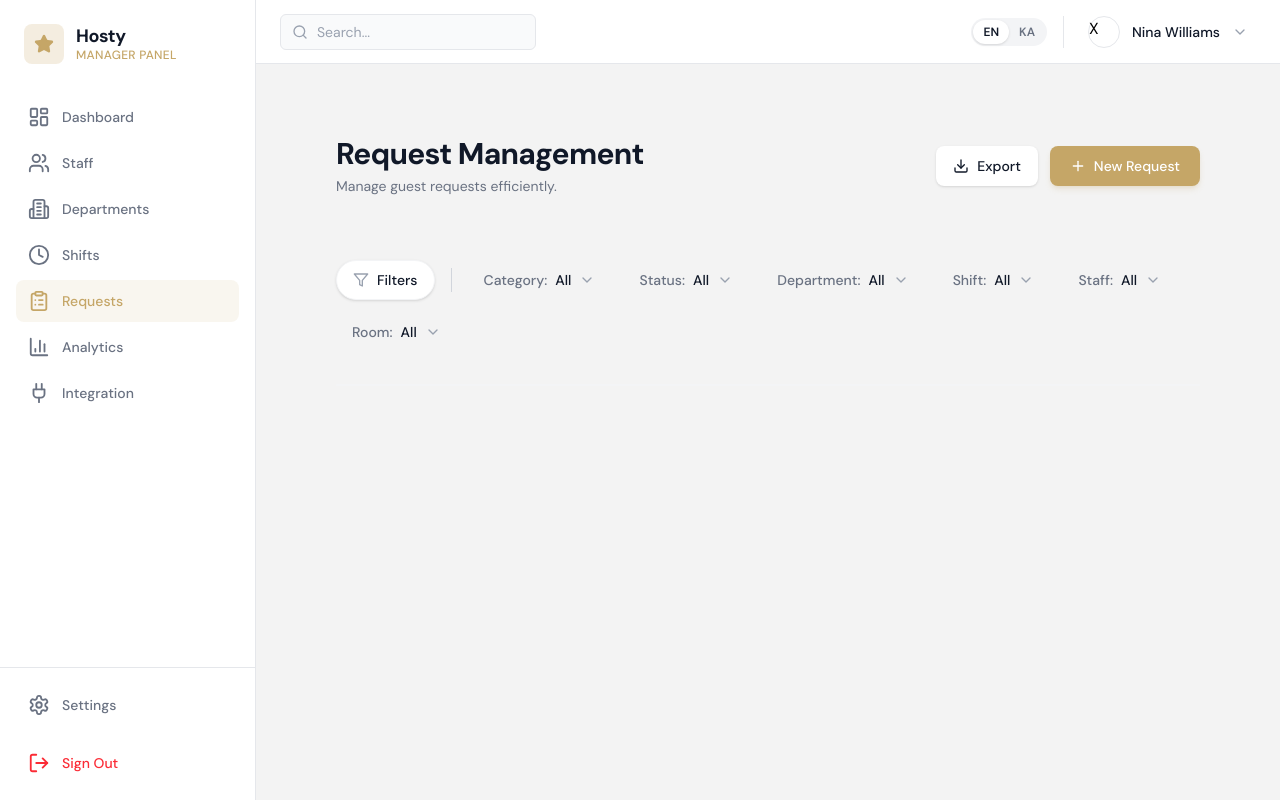
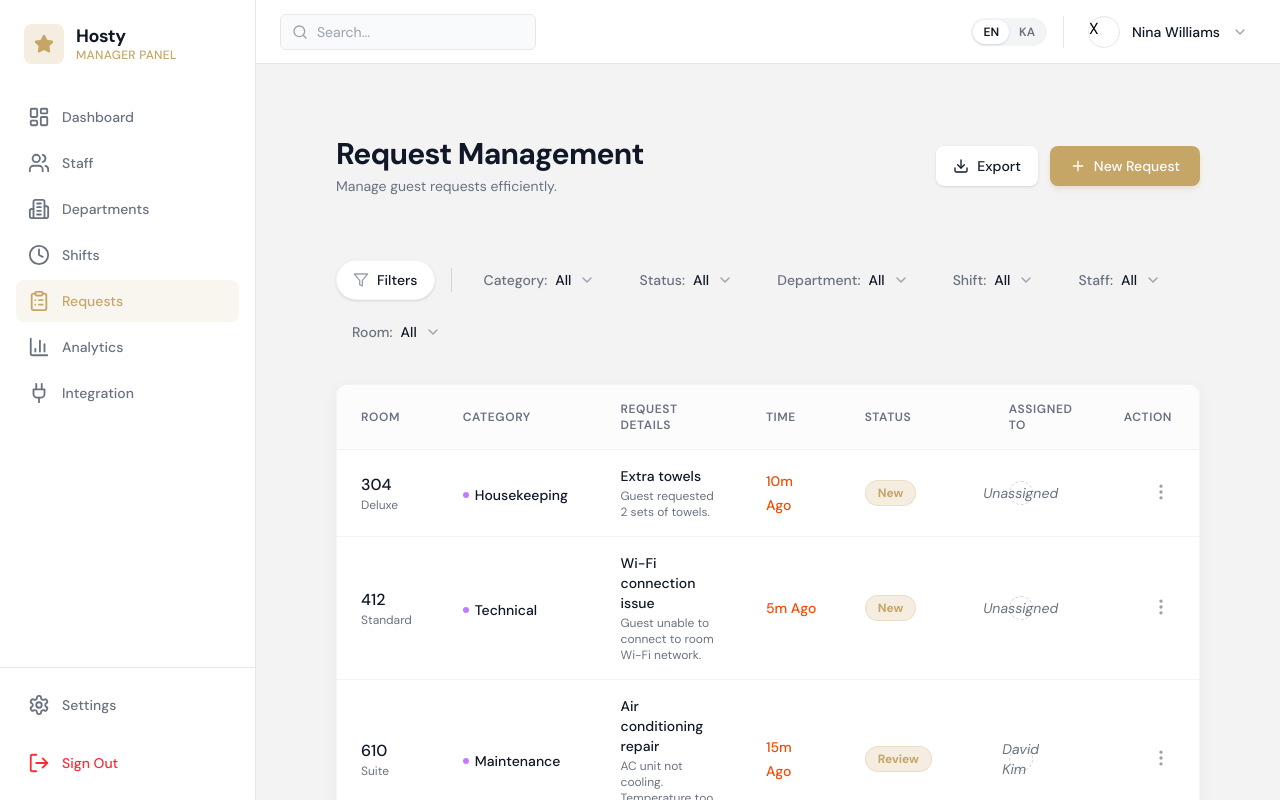
Before and after one commit to AchiGel/hosty_client_manager, a React app: page /requests in a window 1280 px wide. Built offline with nearby package versions, Linux system fonts and the light colour scheme; the HTML template or start-up script is replaced by a standard one; a web font is replaced by a local one.

Commit message:
feature/add table in Requests page

```diff
--- a/src/components/main/requests/RequestsBody.tsx
+++ b/src/components/main/requests/RequestsBody.tsx
@@ -1,11 +1,12 @@
 import RequestsBodyFilter from "./RequestsBodyFilter";
+import RequestsBodyTable from "./RequestsBodyTable";
 
 const RequestsBody = () => {
   return (
     <div className="flex-1 p-4 sm:p-8 pt-0">
       <div className="max-w-350 mx-auto w-full flex flex-col gap-6">
         <RequestsBodyFilter />
-        <div className="bg-white rounded-xl shadow-[0_4px_20px_-2px_rgba(0,0,0,0.05)] border border-gray-100 overflow-hidden flex flex-col"></div>
+        <RequestsBodyTable />
       </div>
     </div>
   );
--- /dev/null
+++ b/src/components/main/requests/RequestsBodyTable.tsx
@@ -0,0 +1,171 @@
+import RequestsBodyTableRow from "./RequestsBodyTableRow";
+
+const RequestsBodyTable = () => {
+  const REQUESTS_BODY_TABLE_HEADER = [
+    { label: "room" },
+    { label: "category" },
+    { label: "request details" },
+    { label: "time" },
+    { label: "status" },
+    { label: "assigned to" },
+    { label: "action" },
+  ];
+
+  const REQUESTS_DATA = [
+    {
+      id: 1,
+      room: 304,
+      roomType: "Deluxe",
+      category: "Housekeeping",
+      request: {
+        requestedItem: "Extra towels",
+        requestDetails: "Guest requested 2 sets of towels.",
+      },
+      time: "10m",
+      status: "New",
+      assignedTo: "Unassigned",
+    },
+    {
+      id: 2,
+      room: 412,
+      roomType: "Standard",
+      category: "Technical",
+      request: {
+        requestedItem: "Wi-Fi connection issue",
+        requestDetails: "Guest unable to connect to room Wi-Fi network.",
+      },
+      time: "5m",
+      status: "New",
+      assignedTo: "Unassigned",
+    },
+    {
+      id: 3,
+      room: 610,
+      roomType: "Suite",
+      category: "Maintenance",
+      request: {
+        requestedItem: "Air conditioning repair",
+        requestDetails: "AC unit not cooling. Temperature too warm.",
+      },
+      time: "15m",
+      status: "Review",
+      assignedTo: "David Kim",
+    },
+    {
+      id: 4,
+      room: 315,
+      roomType: "Double",
+      category: "Housekeeping",
+      request: {
+        requestedItem: "Housekeeping service",
+        requestDetails: "Deep cleaning requested for bathroom and bedroom.",
+      },
+      time: "45m",
+      status: "InProgress",
+      assignedTo: "Sarah Williams",
+    },
+    {
+      id: 5,
+      room: 508,
+      roomType: "Deluxe",
+      category: "Guest Services",
+      request: {
+        requestedItem: "Room transfer - Noise complaint",
+        requestDetails:
+          "Guest requested room change due to noise from adjacent room.",
+      },
+      time: "30m",
+      status: "InProgress",
+      assignedTo: "Christian Brown",
+    },
+    {
+      id: 6,
+      room: 201,
+      roomType: "Standard",
+      category: "Room Service",
+      request: {
+        requestedItem: "Minibar refill",
+        requestDetails: "Guest requesting beverages and snacks restocking.",
+      },
+      time: "3h",
+      status: "Completed",
+      assignedTo: "Jessica Martinez",
+    },
+  ];
+  return (
+    <div className="bg-white rounded-xl shadow-[0_4px_20px_-2px_rgba(0,0,0,0.05)] border border-gray-100 overflow-hidden flex flex-col">
+      <div className="overflow-x-auto">
+        <table className="w-full text-left border-collapse min-w-200">
+          <thead>
+            <tr className="border-b border-gray-100 bg-gray-50/50">
+              {REQUESTS_BODY_TABLE_HEADER.map((rbth) => (
+                <th
+                  key={rbth.label}
+                  className="py-4 px-6 text-xs font-semibold uppercase tracking-wider text-gray-500 w-24"
+                >
+                  {rbth.label}
+                </th>
+              ))}
+            </tr>
+          </thead>
+          <tbody className="divide-y divide-gray-100">
+            {REQUESTS_DATA.map((rd) => (
+              <RequestsBodyTableRow
+                key={rd.id}
+                room={rd.room}
+                roomType={rd.roomType}
+                category={rd.category}
+                request={{
+                  requestedItem: rd.request.requestedItem,
+                  requestDetails: rd.request.requestDetails,
+                }}
+                time={rd.time}
+                status={rd.status}
+                assignedTo={rd.assignedTo}
+              />
+            ))}
+          </tbody>
+        </table>
+      </div>
+      <div className="border-t border-gray-200 px-6 py-4 flex items-center justify-between">
+        <span className="text-xs text-gray-500">Showing 1-6 of 6</span>
+        <div className="flex gap-2">
+          <button className="size-8 rounded flex items-center justify-center border border-gray-200 text-gray-400 hover:bg-gray-50 transition-colors disabled:opacity-50">
+            <svg
+              xmlns="http://www.w3.org/2000/svg"
+              width="24"
+              height="24"
+              viewBox="0 0 24 24"
+              fill="none"
+              stroke="currentColor"
+              strokeWidth="2"
+              strokeLinecap="round"
+              strokeLinejoin="round"
+              className="lucide lucide-chevron-left h-4 w-4"
+            >
+              <path d="m15 18-6-6 6-6"></path>
+            </svg>
+          </button>
+          <button className="size-8 rounded flex items-center justify-center border border-gray-200 text-gray-500 hover:bg-gray-50 transition-colors">
+            <svg
+              xmlns="http://www.w3.org/2000/svg"
+              width="24"
+              height="24"
+              viewBox="0 0 24 24"
+              fill="none"
+              stroke="currentColor"
+              strokeWidth="2"
+              strokeLinecap="round"
+              strokeLinejoin="round"
+              className="lucide lucide-chevron-right h-4 w-4"
+            >
+              <path d="m9 18 6-6-6-6"></path>
+            </svg>
+          </button>
+        </div>
+      </div>
+    </div>
+  );
+};
+
+export default RequestsBodyTable;
--- /dev/null
+++ b/src/components/main/requests/RequestsBodyTableRow.tsx
@@ -0,0 +1,99 @@
+type RequestsTableRowType = {
+  room: number;
+  roomType: string;
+  category: string;
+  request: {
+    requestedItem: string;
+    requestDetails: string;
+  };
+  time: string;
+  status: string;
+  assignedTo: string;
+};
+
+const RequestsBodyTableRow = ({
+  room,
+  roomType,
+  category,
+  request,
+  time,
+  status,
+  assignedTo,
+}: RequestsTableRowType) => {
+  return (
+    <tr className="group hover:bg-gray-50 transition-colors">
+      <td className="py-4 px-6">
+        <div className="font-medium text-gray-900">{room}</div>
+        <div className="text-xs text-gray-500">{roomType}</div>
+      </td>
+      <td className="py-4 px-6">
+        <span className="inline-flex items-center gap-1.5 text-sm font-medium text-gray-900">
+          <span className="w-1.5 h-1.5 rounded-full bg-purple-400"></span>
+          {category}
+        </span>
+      </td>
+      <td className="py-4 px-6">
+        <div className="text-sm text-gray-900 font-medium">
+          {request.requestedItem}
+        </div>
+        <div className="text-xs text-gray-500 mt-0.5">
+          {request.requestDetails}
+        </div>
+      </td>
+      <td className="py-4 px-6">
+        <span className="text-sm font-medium text-orange-600">
+          {time + " Ago"}
+        </span>
+      </td>
+      <td className="py-4 px-6">
+        <span className="inline-flex items-center justify-center px-3 py-1 rounded-full text-xs font-bold bg-[#c5a667]/20 text-[#c5a667] border border-[#c5a667]/20">
+          {status}
+        </span>
+      </td>
+      <td className="py-4 px-6">
+        <div className="flex items-center gap-2 text-gray-500 italic text-sm">
+          <div className="h-6 w-6 rounded-full border border-dashed border-gray-300 flex items-center justify-center">
+            <svg
+              xmlns="http://www.w3.org/2000/svg"
+              width="24"
+              height="24"
+              viewBox="0 0 24 24"
+              fill="none"
+              stroke="currentColor"
+              strokeWidth="2"
+              strokeLinecap="round"
+              strokeLinejoin="round"
+              className="lucide lucide-plus h-3.5 w-3.5"
+            >
+              <path d="M5 12h14"></path>
+              <path d="M12 5v14"></path>
+            </svg>
+            {assignedTo}
+          </div>
+        </div>
+      </td>
+      <td className="py-4 px-6 text-right">
+        <button className="text-gray-400 hover:text-[#c5a667] transition-colors p-1 rounded-full hover:bg-gray-100">
+          <svg
+            xmlns="http://www.w3.org/2000/svg"
+            width="24"
+            height="24"
+            viewBox="0 0 24 24"
+            fill="none"
+            stroke="currentColor"
+            strokeWidth="2"
+            strokeLinecap="round"
+            strokeLinejoin="round"
+            className="lucide lucide-ellipsis-vertical h-5 w-5"
+          >
+            <circle cx="12" cy="12" r="1"></circle>
+            <circle cx="12" cy="5" r="1"></circle>
+            <circle cx="12" cy="19" r="1"></circle>
+          </svg>
+        </button>
+      </td>
+    </tr>
+  );
+};
+
+export default RequestsBodyTableRow;
```
